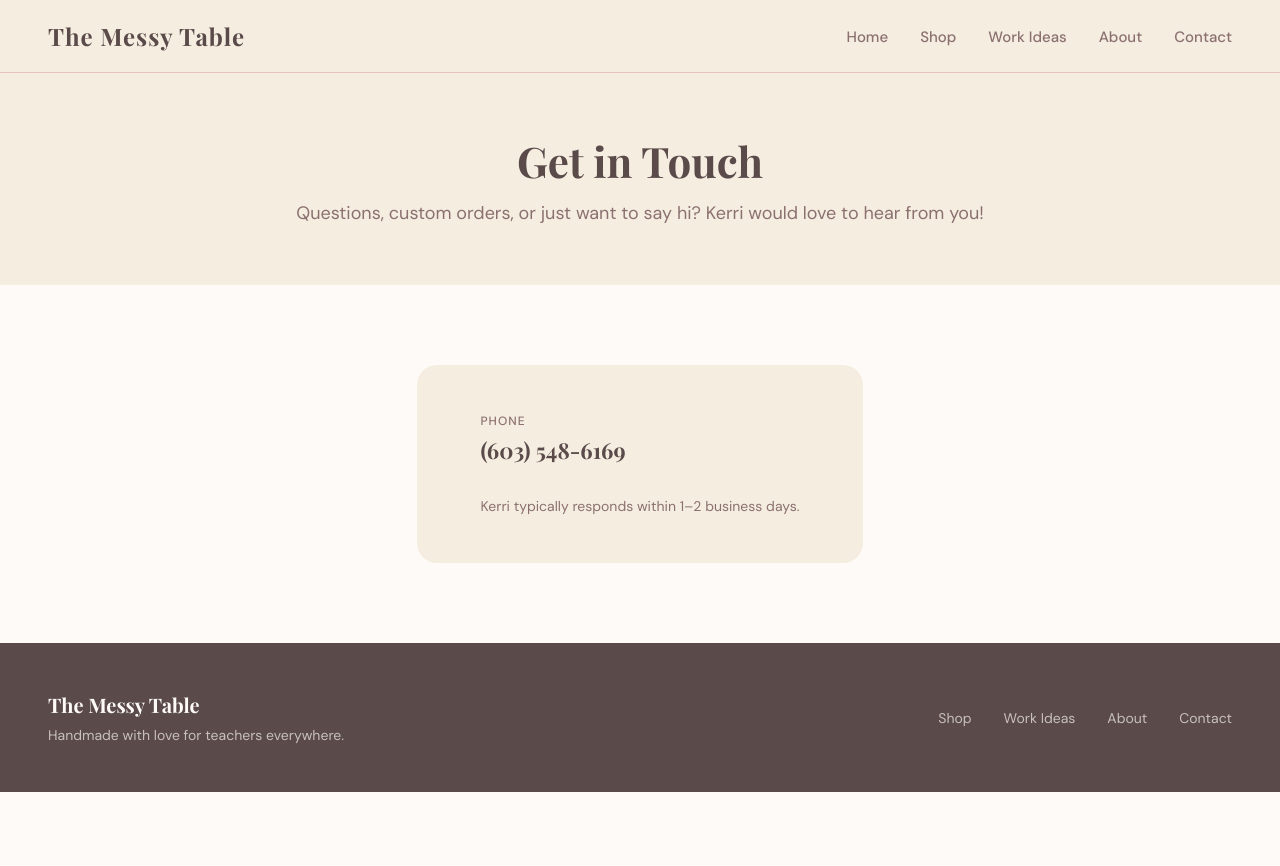
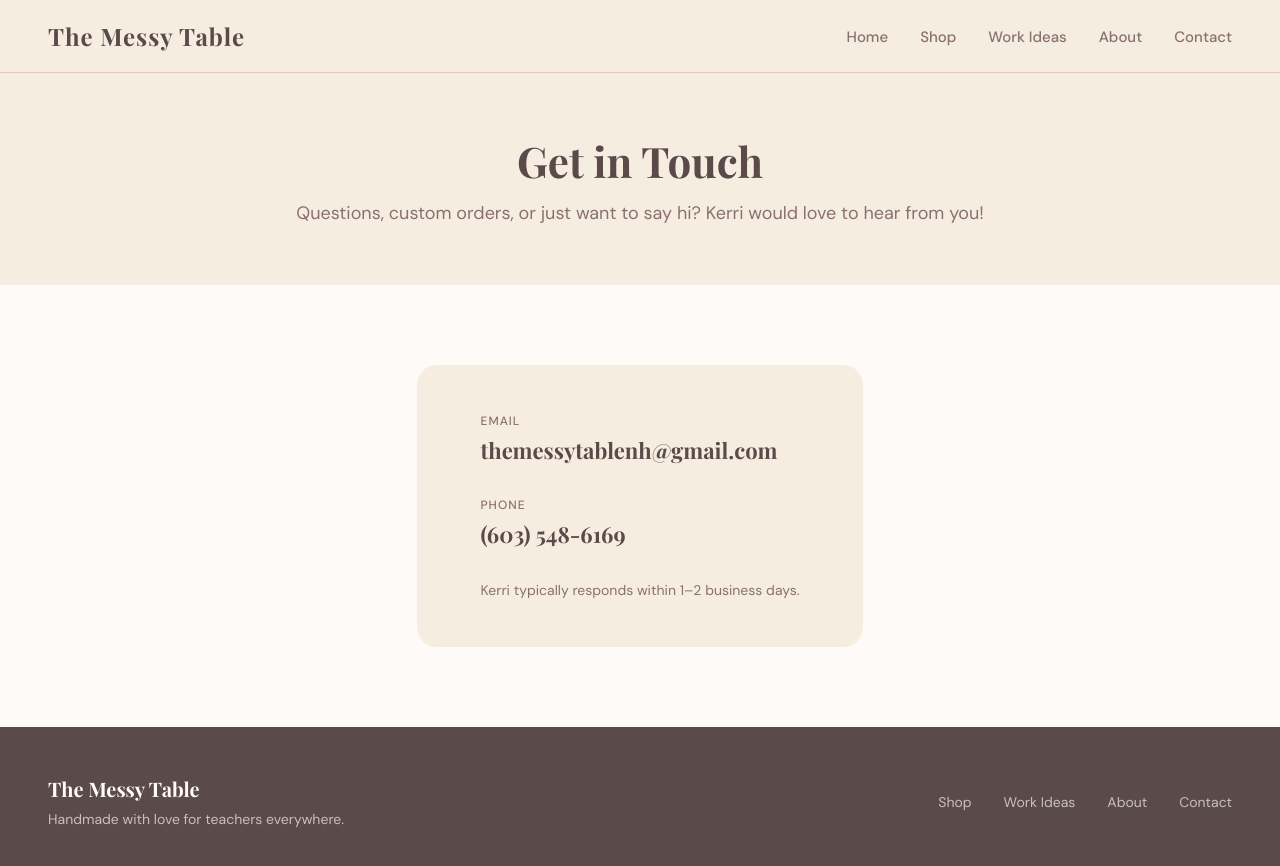
Before and after one commit to britt-cerato/the-messy-table, a React (Vite) app: page /contact in a window 1280 px wide. Shown: the top 866 px of the page. Before the commit the page ends 800 px from the top, so only its background shows below. Built offline with nearby package versions, Linux system fonts and the light colour scheme; a web font is replaced by a local one.

Commit message:
Add email address to Contact page
Co-Authored-By: Claude Sonnet 4.6 <noreply@anthropic.com>

```diff
--- a/src/Pages/Contact.tsx
+++ b/src/Pages/Contact.tsx
@@ -6,6 +6,7 @@ const localBusinessSchema = {
   name: 'The Messy Table',
   url: 'https://themessytable.com',
   telephone: '+16035486169',
+  email: 'themessytablenh@gmail.com',
   description: 'Handmade Montessori-inspired classroom materials for teachers and homeschool families. Custom orders welcome.',
   address: {
     '@type': 'PostalAddress',
@@ -39,6 +40,10 @@ function Contact() {
       <section className="contact-content">
         <div className="contact-card">
           <div className="contact-item">
+            <span className="contact-label">Email</span>
+            <a href="mailto:themessytablenh@gmail.com" className="contact-link">themessytablenh@gmail.com</a>
+          </div>
+          <div className="contact-item">
             <span className="contact-label">Phone</span>
             <a href="tel:+16035486169" className="contact-link">(603) 548-6169</a>
           </div>
```
